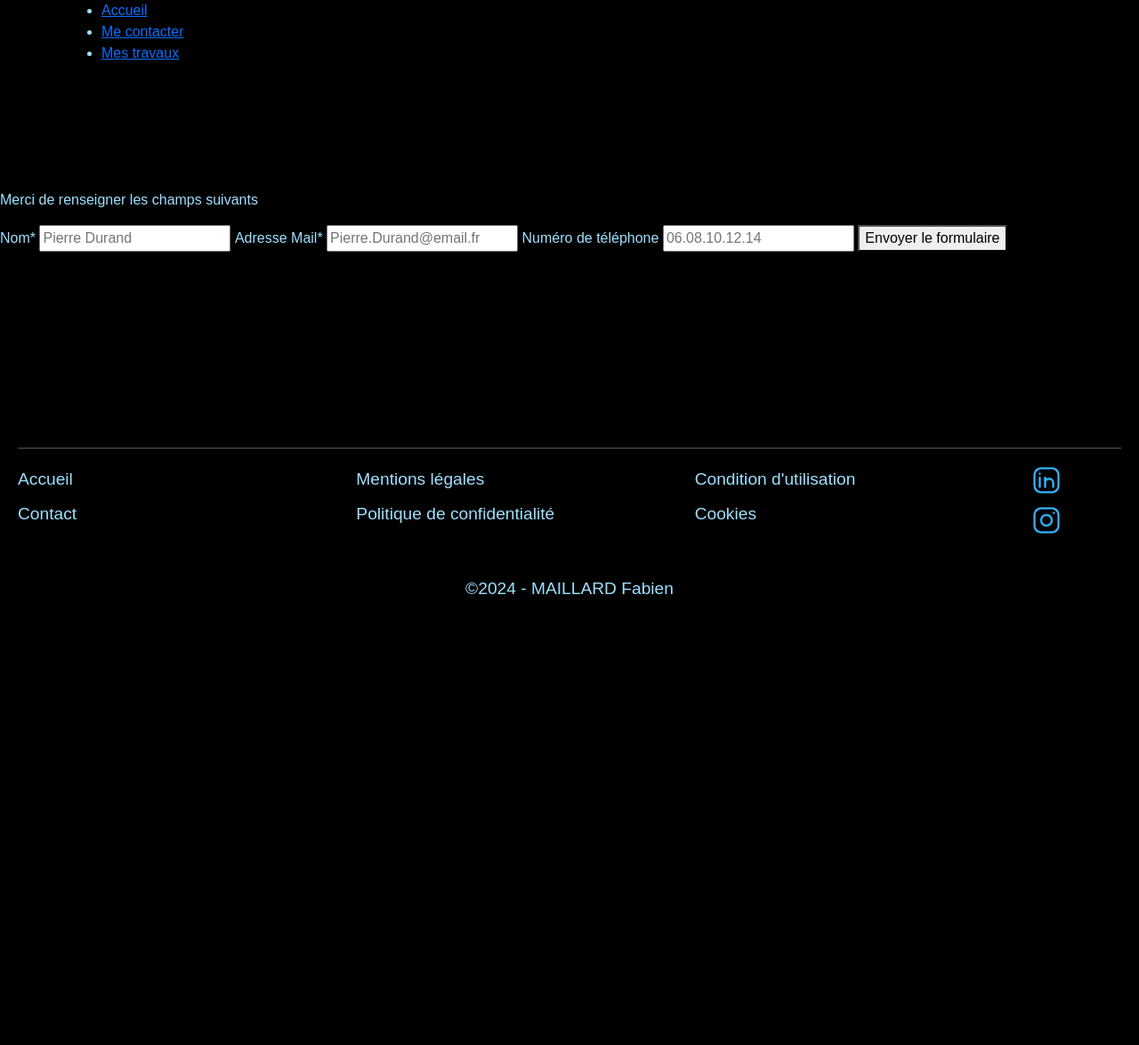
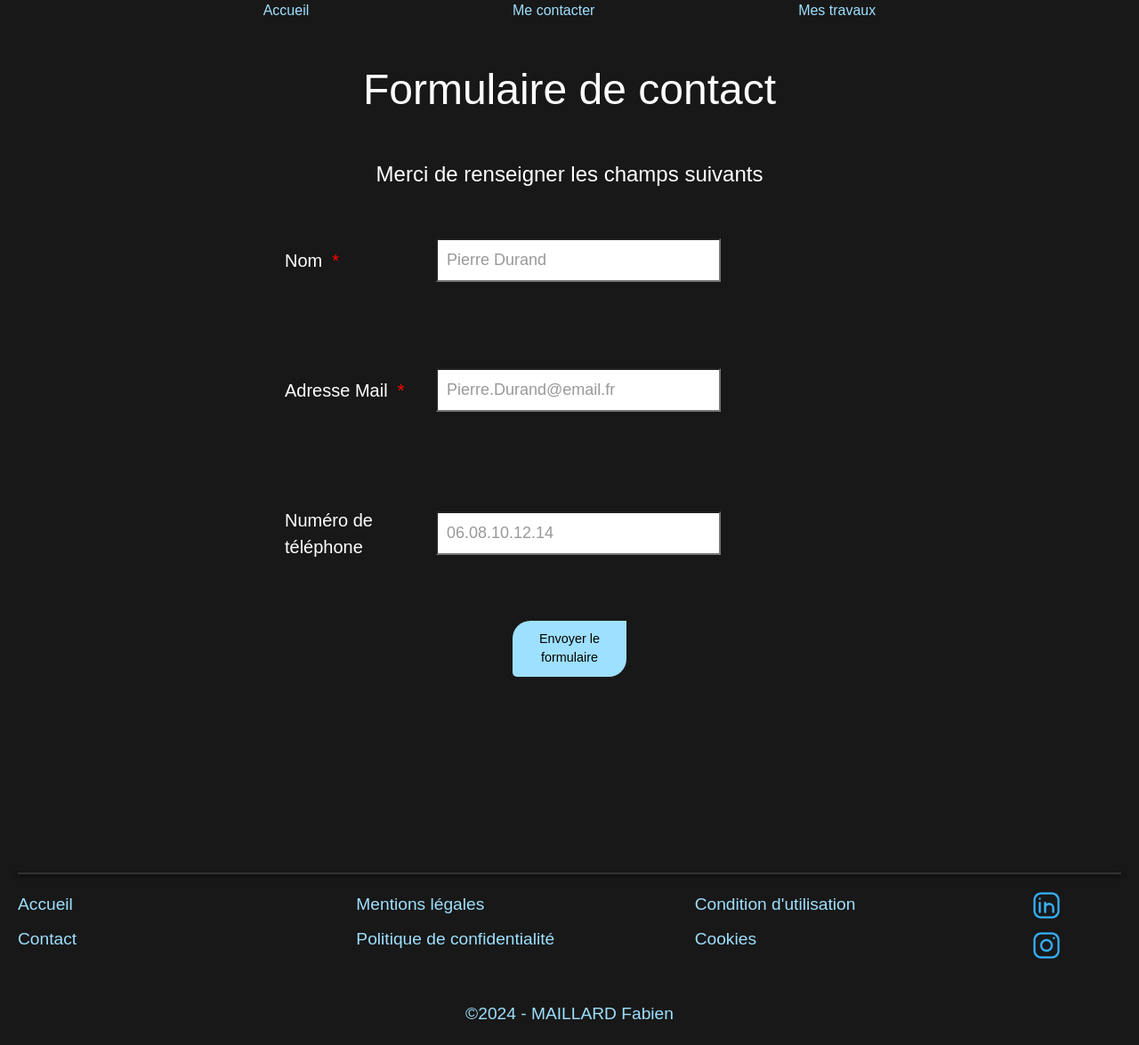
Before and after one commit to Jexien/Portfolio, a PHP site: page /contact.php in a window 1280 px wide. Shown: the whole page at 89% size. Before the commit the page ends 668 px from the top, so only its background shows below. Run offline with PHP 8.4, Linux system fonts and the light colour scheme; some web fonts are replaced.

Commit message:
Finir page contact

```diff
--- a/CSS/style.css
+++ b/CSS/style.css
@@ -6,7 +6,7 @@ body {
   color: #9EE0FF;
   font-family: 'Monomaniac One', sans-serif;
 }
-h1 {
+.titre {
   font-size: 6.5rem !important;
   font-weight: 700;
   color: #000000;
@@ -26,14 +26,13 @@ h1 {
 h2 {
   font-size: 3rem !important;
 }
-.header {
+header {
   color: #000000;
   top: 0;
-  position: absolute;
   width: 100%;
-  font-size: 1.7rem;
+  font-size: 1rem;
 }
-.header ul {
+header ul {
   display: -webkit-box;
   display: -ms-flexbox;
   display: flex;
@@ -44,10 +43,10 @@ h2 {
   padding: 0;
   margin: 0;
 }
-.header ul li {
+header ul li {
   margin: 0 15px;
 }
-.header ul li a {
+header ul li a {
   color: #9EE0FF;
   text-decoration: none;
 }
@@ -226,6 +225,81 @@ h2 {
   margin-bottom: 40px;
   text-align: center;
 }
+.form-container h1 {
+  color: #ffffff;
+  font-size: 3rem;
+}
+.form-container .notice {
+  color: #ffffff;
+  font-size: 1.5rem;
+}
+.formulaire {
+  width: 100%;
+  max-width: 50%;
+  margin: auto;
+}
+.champ {
+  display: -webkit-box;
+  display: -ms-flexbox;
+  display: flex;
+  -webkit-box-align: center;
+      -ms-flex-align: center;
+          align-items: center;
+  width: 100%;
+  margin-bottom: 20px;
+}
+label {
+  width: 30%;
+  font-size: 20px;
+  color: #ffffff;
+  margin-right: 10px;
+}
+input {
+  width: 70%;
+  height: 49px;
+  padding: 10px;
+  background-color: #ffffff;
+  font-size: 18px;
+  -webkit-transition: border-color 0.3s;
+  transition: border-color 0.3s;
+}
+input::-webkit-input-placeholder {
+  color: #999999;
+}
+input::-moz-placeholder {
+  color: #999999;
+}
+input:-ms-input-placeholder {
+  color: #999999;
+}
+input::-ms-input-placeholder {
+  color: #999999;
+}
+input::placeholder {
+  color: #999999;
+}
+input:focus {
+  outline: none;
+  border-color: #9EE0FF;
+}
+label > span:last-child {
+  color: red;
+}
+.form_button {
+  width: 10%;
+  border-radius: 20px 0px 20px 5px;
+  background-color: #9EE0FF;
+  color: #000000;
+  font-size: 0.9rem;
+  padding: 10px;
+  border: none;
+  cursor: pointer;
+  -webkit-transition: background-color 0.3s;
+  transition: background-color 0.3s;
+}
+.form_button:hover {
+  background-color: #1D79D8;
+}
 .horizontal-bar {
   width: 100%;
   height: 2px;
--- a/LESS/Style.less
+++ b/LESS/Style.less
@@ -5,6 +5,7 @@
 @color-dark-grey: #333333;
 @color-blue: #9EE0FF;
 @color-dark-blue: #1D79D8;
+@color-placeholder: #999999;
 
 // Fonts
 @font-default: 'Monomaniac One', sans-serif;
@@ -21,6 +22,7 @@
 @size-bar-height: 2px;
 @size-bar-width: 100%;
 @size-footer: 1.2rem;
+@size-button: 0.9rem;
 
 // Padding and Margin
 @padding-default: 20px;
@@ -32,6 +34,7 @@
 // Border Radius
 @border-radius-small: 20px;
 @border-radius-large: 20px 20px 0 0;
+@border-radius-button: 20px 0px 20px 5px;
 
 // Opacity
 @hover-opacity: 0.8;
@@ -40,6 +43,9 @@
 @position-chevron: absolute;
 @position-chevron-bottom: 20px;
 @position-chevron-left: 50%;
+
+
+// Fin Variables ____________________________________________________________________________________________________________________________________________
 
 // Mixins
 .flex-center() {
@@ -94,27 +100,23 @@
 html {
   scroll-behavior: smooth;
 }
-
 body {
   background-color: @color-black;
   color: @color-blue;
   font-family: @font-default;
 }
-
-h1 {
+.titre {
   font-size: @size-h1 !important;
   font-weight: 700;
   color: @color-black;
   margin: 0;
   padding: 0;
 }
-
 .cinzel {
   font-family: @font-title !important;
   padding-top: 3%;
   padding-bottom: 3%;
 }
-
 .deco{
   a{
     text-decoration: none;
@@ -122,19 +124,20 @@ h1 {
   cursor: pointer;
 }
 }
-
 h2{
   font-size: @size-h2 !important;
 }
+// FIN Base styles ____________________________________________________________________________________________________________________________________________
+
+
+
 
 // Header
-.header {
+header {
   color: @color-black;
   top: 0;
-  position: absolute;
   width: 100%;
-  font-size: 1.7rem;
-
+  font-size: 1rem;
   ul {
     display: flex;
     justify-content: space-evenly;
@@ -153,6 +156,8 @@ h2{
   }
 }
 
+// FIN Header ____________________________________________________________________________________________________________________________________________
+
 // Hero section
 .hero-section {
   .flex-column();
@@ -165,20 +170,17 @@ h2{
   background-position: center;
   position: relative;
   text-align: center;
-
   img {
     max-width: 100%;
     height: auto;
     padding-bottom: @padding-hero-image-bottom;
   }
-
   button {
     background: none;
     border: none;
     cursor: pointer;
     margin: @margin-button 0;
   }
-
   .chevron {
     position: @position-chevron;
     bottom: @position-chevron-bottom;
@@ -187,36 +189,37 @@ h2{
   }
 }
 
+// FIN Hero section ____________________________________________________________________________________________________________________________________________
+
 // Qui je suis section
 .qui-je-suis {
   padding: @padding-section;
 }
-
 .image-placeholder {
   width: @size-image-placeholder;
   height: @size-image-placeholder;
   background-color: @color-dark-grey;
   .flex-center();
-
   img {
     max-width: 100%;
     max-height: 100%;
     object-fit: cover;
   }
 }
-
 .description {
   color: @color-white;
   margin-top: 20px;
     font-family: @font-box;
 }
-
 .title {
   color: @color-blue;
   font-size: @size-h2;
   margin-bottom: 40px;
 }
 
+// FIN Qui je suis section ____________________________________________________________________________________________________________________________________________
+
+// Bentot section
 .skill-text {
   font-size: @size-box;
   margin: 0 auto;
@@ -230,10 +233,6 @@ h2{
   color: @color-blue;
   padding-top: 10%;
 }
-
-
-
-// Skill boxes
 .skill-box,
 .skill-box2,
 .skill-box3 {
@@ -249,13 +248,11 @@ h2{
   .flex-column();
   .flex-center();
   text-align: center;
-
   img {
     width: 75px;
     height: 75px;
   }
 }
-
 .skill-box2 {
   width: 100%;
   height: 100%;
@@ -271,7 +268,6 @@ h2{
     width: auto;
   }
 }
-
 .skill-box3 {
   width: 100%;
   height: 100%;
@@ -281,12 +277,13 @@ h2{
   .flex-column();
   .flex-center();
   text-align: center;
-
   img {
     width: 75px;
     height: 75px;
   }
 }
+
+// FIN Bentot section ____________________________________________________________________________________________________________________________________________
 
 .portfolio-item {
   padding-bottom: 20%;
@@ -296,6 +293,84 @@ h2{
   }
 }
 
+
+// PAGE CONTACT
+
+.form-container{
+  h1{
+    color: @color-white;
+    font-size: @size-h2;
+  }
+  .notice {
+    color: @color-white;
+    font-size: @size-box;
+  }
+}
+
+// Styles pour le formulaire
+.formulaire {
+  width: 100%;
+  max-width: 50%;
+  margin: auto;
+}
+
+// Styles pour chaque champ
+.champ {
+  display: flex;
+  align-items: center;
+  width: 100%;
+  margin-bottom: 20px;
+}
+
+// Styles pour les labels
+label {
+  width: 30%;
+  font-size: 20px;
+  color: @color-white;
+  margin-right: 10px;
+}
+
+// Styles pour les inputs
+input {
+  width: 70%;
+  height: 49px;
+  padding: 10px;
+  background-color: @color-white;
+  font-size: 18px;
+  transition: border-color 0.3s;
+
+  &::placeholder {
+    color: @color-placeholder;
+  }
+
+  &:focus {
+    outline: none;
+    border-color: @color-blue;
+  }
+}
+
+label > span:last-child {
+  color: red;
+}
+
+.form_button{
+  width: 10%;
+  border-radius: @border-radius-button;
+  background-color: @color-blue;
+  color: @color-black;
+  font-size: @size-button;
+  padding: 10px;
+  border: none;
+  cursor: pointer;
+  transition: background-color 0.3s;
+
+  &:hover {
+    background-color: @color-dark-blue;
+  }
+}
+
+
+// FIN PAGE CONTACT ____________________________________________________________________________________________________________________________________________
 
 // Footer styles
 .horizontal-bar {
@@ -346,3 +421,5 @@ footer {
     color: @color-blue;
   }
 }
+
+// FIN Footer styles ____________________________________________________________________________________________________________________________________________
--- a/contact.php
+++ b/contact.php
@@ -1,5 +1,9 @@
 <?php include 'header.php'; ?>
-
+<style>
+    body {
+        background-color: #181818;
+    }
+</style>
 <?php
 if ($_SERVER["REQUEST_METHOD"] == "POST") {
     $name = htmlspecialchars($_POST['name']);
@@ -19,21 +23,35 @@ if ($_SERVER["REQUEST_METHOD"] == "POST") {
 }
 ?>
 
-    <div class="form-container">
-        <h1>Formulaire de contact</h1>
-        <p>Merci de renseigner les champs suivants</p>
-        <form method="post" action="">
-            <label for="name">Nom*</label>
-            <input type="text" id="name" name="name" placeholder="Pierre Durand" required>
+<div class="form-container">
+    <div class="d-flex justify-content-center">
+        <h1 class="col-6 my-5 text-center">Formulaire de contact</h1>
+    </div>
+        <div class="d-flex justify-content-center">
+            <p class="notice col-6 text-center">Merci de renseigner les champs suivants</p>
+        </div>
+    <form class="formulaire" method="post" action="">
+        <div class="champ">
+            <label class="col-3 my-5" for="name">Nom &nbsp;<span>*</span></label>
+            <input class="col-6" type="text" id="name" name="name" placeholder="Pierre Durand" required>
+        </div>
+        <div class="champ">
+            <label class="col-3 my-5" for="email">Adresse Mail &nbsp;<span style="color: red;">*</span></label>
+            <input class="col-6" type="email" id="email" name="email" placeholder="Pierre.Durand@email.fr" required>
+        </div>
+        <div class="champ">
+            <label class="col-3 my-5" for="phone">Numéro de téléphone</label>
+            <input class="col-6" type="text" id="phone" name="phone" placeholder="06.08.10.12.14">
+        </div>
+    </form>
+    <div class="d-flex justify-content-center">
+        <button class="form_button col-3" type="submit">Envoyer le formulaire</button>
+    </div>
+</div>
 
-            <label for="email">Adresse Mail*</label>
-            <input type="email" id="email" name="email" placeholder="Pierre.Durand@email.fr" required>
-
-            <label for="phone">Numéro de téléphone</label>
-            <input type="text" id="phone" name="phone" placeholder="06.08.10.12.14">
-
-            <button type="submit">Envoyer le formulaire</button>
-        </form>
-    </div>
-
-<?php include 'footer.php'; ?>
+    <?php include 'footer.php'; ?>
+    <style>
+        footer {
+            background-color: #181818;
+        }
+    </style>
```
Also changed, not shown: main.php (+3 -4 lines).
